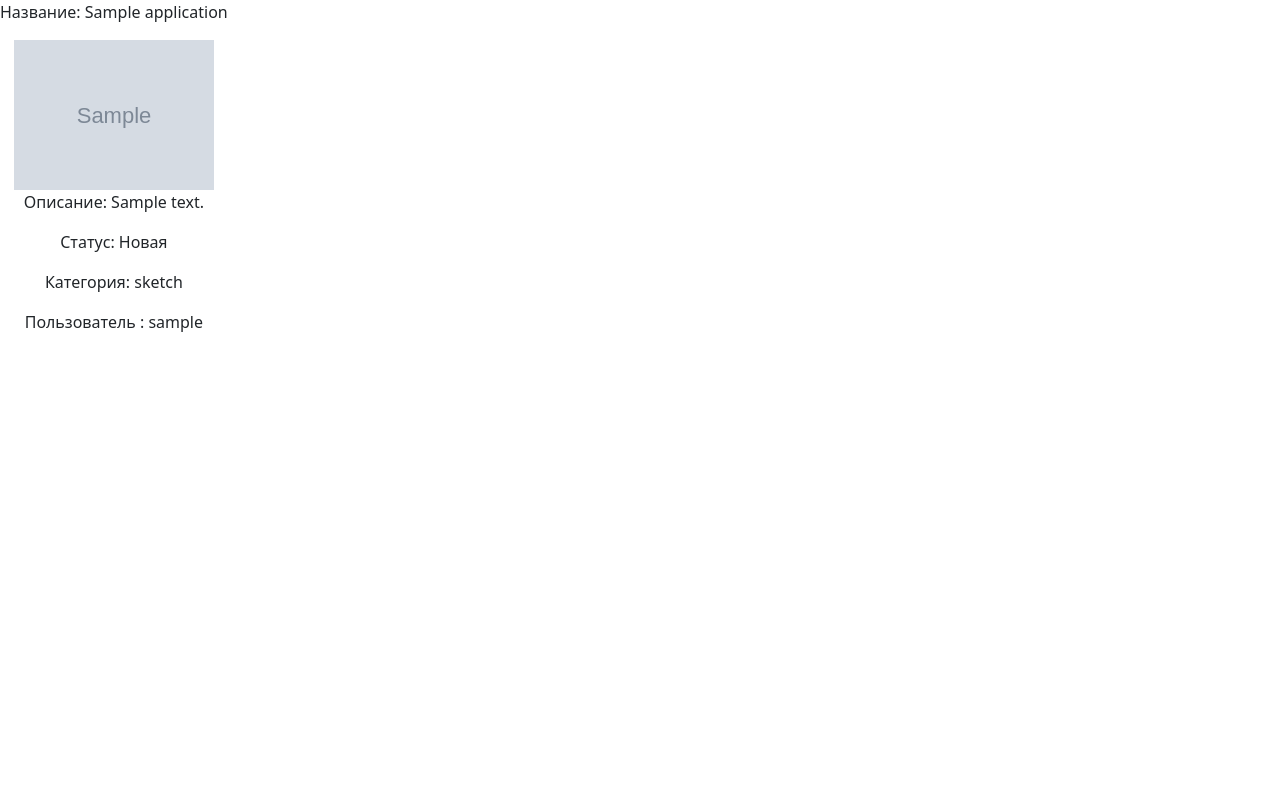
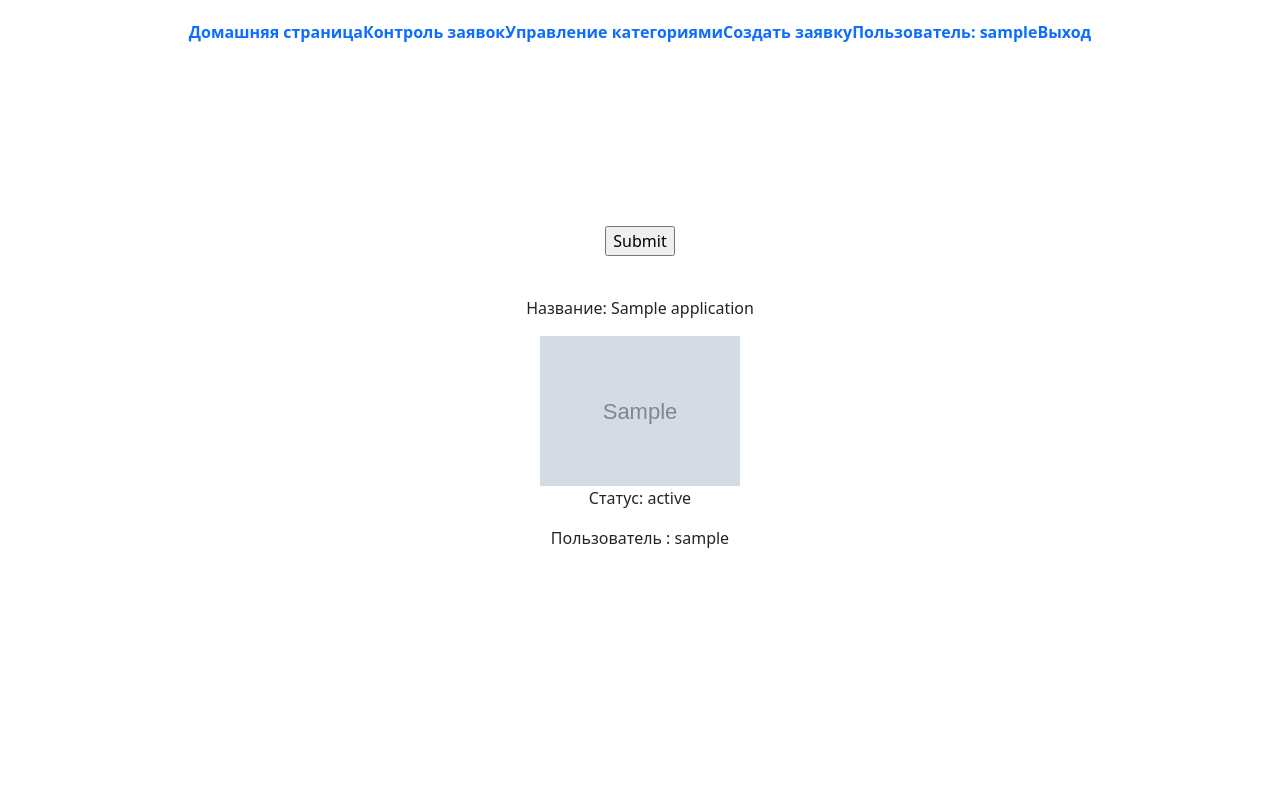
Before and after one commit to Franky5326/2-weekss, a Django app: template main/templates/users/home.html in a window 1280 px wide. Run offline with Django 3.2, Linux system fonts and the light colour scheme; a user stored in the database is signed in; tables that the repository leaves empty hold one stand-in row (values such as "Sample post"); the template is opened without the code that fills it: values that come from a table or form of the project are taken from there, most other values are stand-ins (such as "Sample title", 1, 10 or a date in 2020); grey boxes marked "Sample" are stand-in pictures; parts of the project's set-up code (start-up, migrations or seed data) failed here and were passed over; some libraries are stand-ins or nearby versions.

Commit message:
refactor

```diff
--- a/main/templates/users/home.html
+++ b/main/templates/users/home.html
@@ -8,6 +8,7 @@
     <meta name="description" content="">
     {% load static %}
     <link rel="stylesheet" href="{% static 'catalog/design_list.css' %}">
+     <script src="{% static 'js/jquery.min.js' %}"></script>
     {%block title%} <title>Дизайн студия</title> {%endblock%}
 
 <link href="../assets/dist/css/bootstrap.min.css">
@@ -15,30 +16,55 @@
   </head>
   <body class="d-flex h-100 text-center text-bg-dark">
 
+<div class="cover-container d-flex w-100 h-100 p-3 mx-auto flex-column">
+  <header class="mb-auto">
+    <div>
+      <nav class="nav nav-masthead justify-content-center">
+        <a class="nav-link fw-bold py-1 px-0 active" aria-current="page"
+           href="#">Домашняя страница</a>
+        {% if user.is_authenticated %}
+          {%if user.is_staff %}
+            <a class="nav-link fw-bold py-1 px-0" href="{% url 'profile_applications' %}">Контроль заявок</a>
+            <a class="nav-link fw-bold py-1 px-0" href="{% url 'category_control' %}">Управление
+                категориями</a>
+          {%endif%}
+          <a class="nav-link fw-bold py-1 px-0" href="#">Создать заявку</a>
+          <a class="nav-link fw-bold py-1 px-0" href="#">Пользователь: {{ user.get_username }}</a>
+          <a class="nav-link fw-bold py-1 px-0" href="{% url 'logout'%}?next={{request.path}}">Выход</a>
+          {%else%}
+          <a class="nav-link fw-bold py-1 px-0" href="{% url 'login'%}?next={{request.path}}">авторизация</a>
+          <a class="nav-link fw-bold py-1 px-0" href="{% url 'register' %}?next={{request.path}}">Регистрация</a>
+          {%endif%}
+      </nav>
+    </div>
+  </header>
 
+  <div class="text-center" style="margin-top:40px; margin-bottom:40px">
+      <form method="get" id="filter">
 
-    {% if Applications_list %}
+        {{ filter.form.as_p }}
+        <input type="submit" class="filter-button">
+      </form>
+    </div>
+
+  {% block content %}
     <div class="main">
-      {% for Applications in Applications_list %}
+      {% for applications in filter.qs%}
       <div class="design">
-        <p>Название: {{ Applications.title }}</p>
-        <img src="{{ Applications.img.url}}" alt="connect" style="max-height:150px">
-        <p>Описание: {{ Applications.desc }}</p>
-        <p>Cтатус: {{ Applications.get_status_display }}</p>
-        <p>Категория: {{ Applications.category }}</p>
+        <p>Название: {{ applications.title }}</p>
+        <img src="{{ applications.img.url }}" alt="connect" style="max-height:150px">
+        <p>Cтатус: {{ applications.get_status_display }}</p>
         {% if user.is_staff %}
-        <p>Пользователь : {{ Applications.user.get_username }}</p>
+          <p>Пользователь : {{ applications.user.get_username }}</p>
         {% endif %}
       </div>
-      {% endfor %}
+      {%endfor%}
     </div>
-    {% else %}
-      <p>Заявок нет</p>
-    {% endif %}
   <footer class="mt-auto text-white-50">
-
+    <p><strong>Работ принятых в работу: </strong> {{ design_list|length }}</p>
+    <p>Floppa</a>.</p>
   </footer>
-
+  {% endblock %}
 </div>
 </body>
 </html>
```
